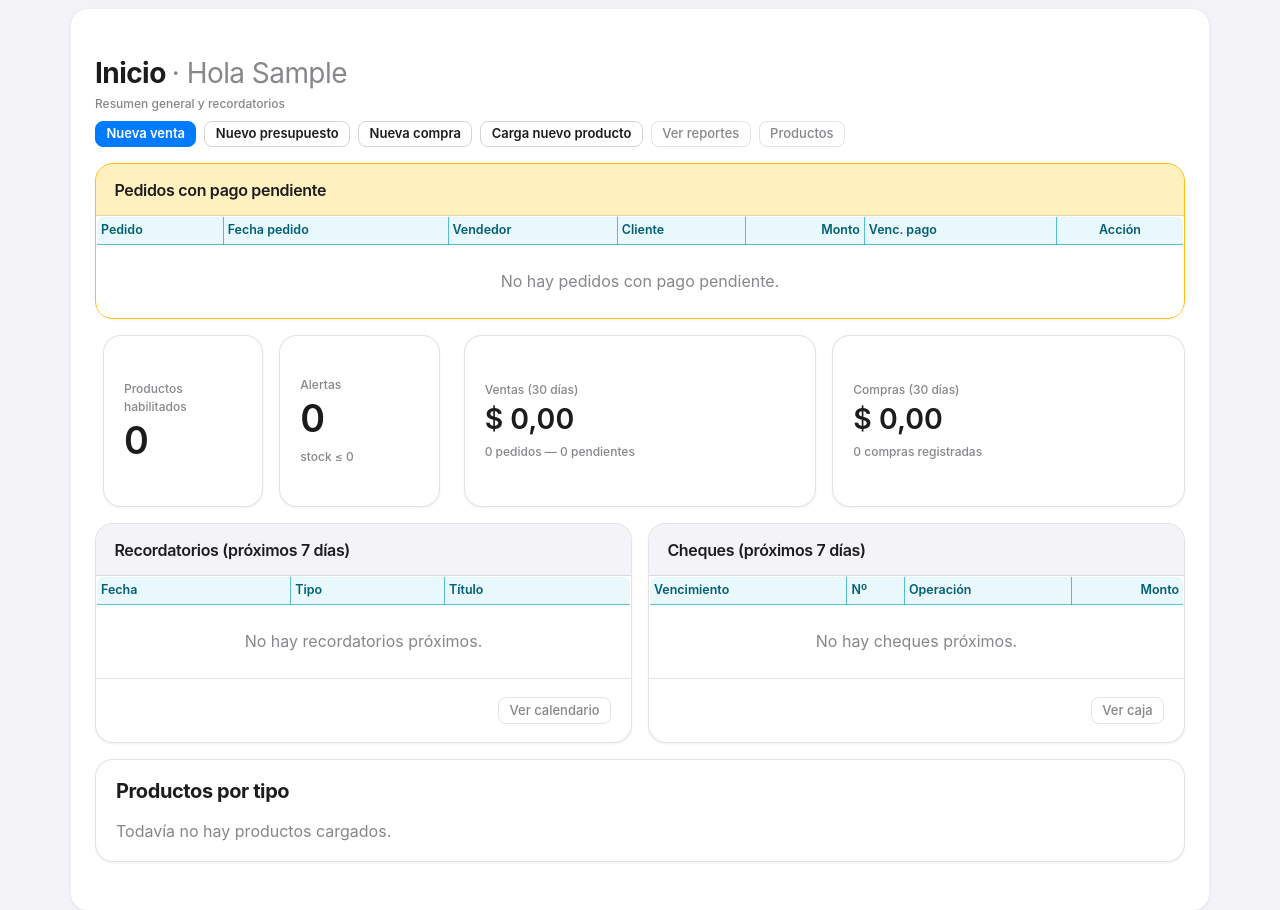
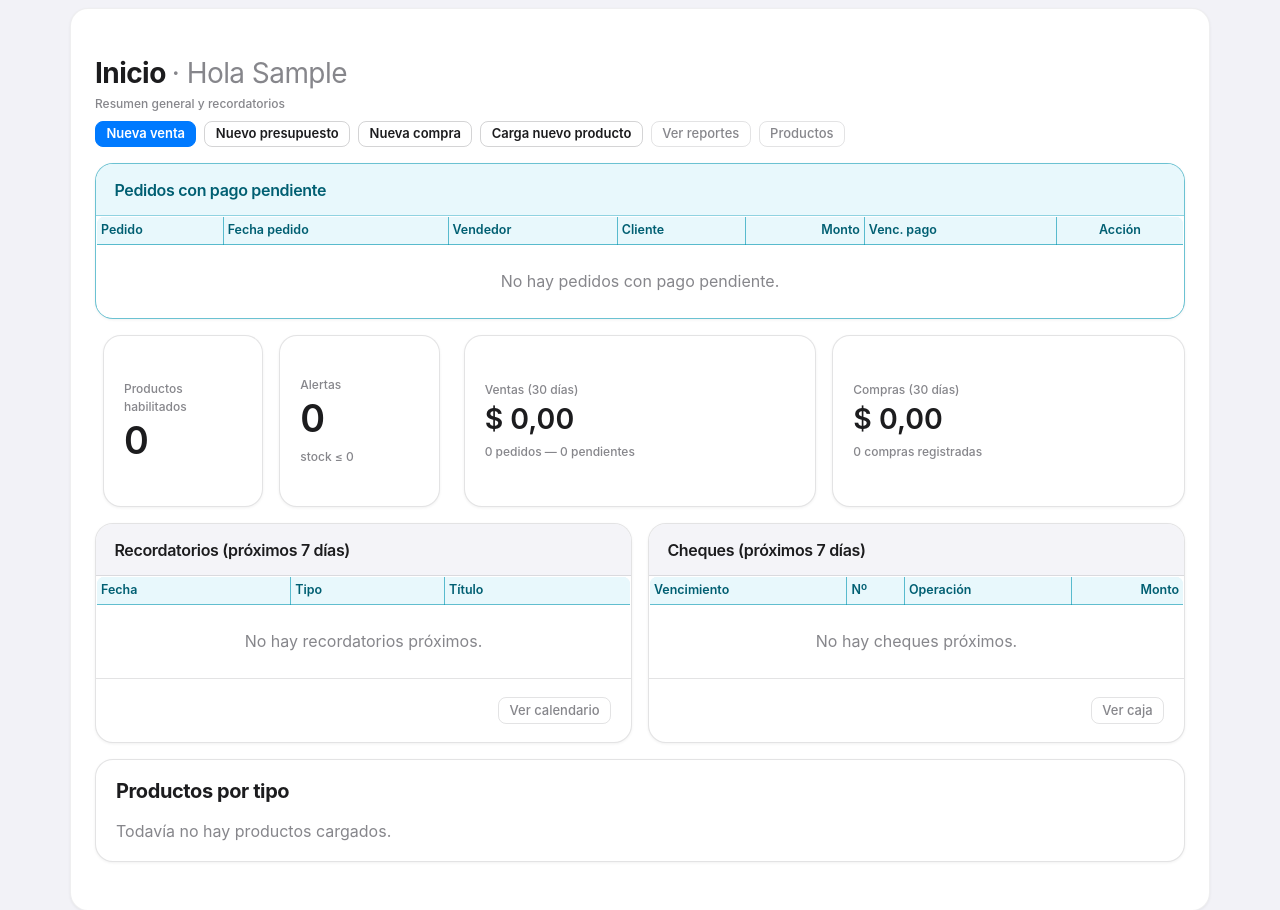
Before and after one commit to sironacooperativa-ship-it/sironanuevo, a Django app: page / in a window 1280 px wide. Shown: the part 53-963 px from the top of the page. Run offline with Django 5.2, Linux system fonts and the light colour scheme; the visitor is signed in with stand-in values (Sample User, id 1); data comes from the database, SQL or seed files in the repository; data that the repository does not hold is empty; parts of the project's set-up code (start-up, migrations or seed data) failed here and were passed over; some libraries are stand-ins or nearby versions.

Commit message:
UI: tarjetas de tablas pendientes en celeste/teal marca (sin naranja Bootstrap).
Made-with: Cursor

```diff
--- a/static/css/theme.css
+++ b/static/css/theme.css
@@ -565,6 +565,41 @@ body.app-sidebar-collapsed .app-sidebar-fixed {
   padding: 0.85rem 1.15rem;
 }
 
+/* Tarjeta con tabla (p. ej. pedidos pendiente): celeste + borde teal logo — reemplaza warning/naranja */
+.card.sirona-card-table-accent {
+  border-color: rgba(0, 151, 178, 0.58) !important;
+  border-width: 1px;
+}
+
+.card.sirona-card-table-accent > .card-header.sirona-card-header-table-accent {
+  background: var(--sirona-sky-soft) !important;
+  color: var(--sirona-teal-deep) !important;
+  border-bottom: 1px solid rgba(0, 151, 178, 0.38) !important;
+}
+
+.card.sirona-card-table-accent > .card-footer {
+  border-top-color: rgba(0, 151, 178, 0.28);
+  background: #fff;
+}
+
+.badge.sirona-badge-table-accent {
+  background: var(--sirona-sky) !important;
+  color: var(--sirona-teal-deep) !important;
+  font-weight: 600;
+  border: 1px solid rgba(0, 151, 178, 0.35);
+}
+
+/* Misma apariencia si alguna plantilla sigue usando Bootstrap warning en la tarjeta */
+.card.border-warning {
+  border-color: rgba(0, 151, 178, 0.58) !important;
+}
+
+.card.border-warning > .card-header.bg-warning.bg-opacity-25 {
+  background: var(--sirona-sky-soft) !important;
+  color: var(--sirona-teal-deep) !important;
+  border-bottom-color: rgba(0, 151, 178, 0.38) !important;
+}
+
 .card-body {
   padding: 1.15rem 1.25rem;
 }
--- a/templates/base.html
+++ b/templates/base.html
@@ -15,7 +15,7 @@
       href="https://cdn.jsdelivr.net/npm/bootstrap@5.3.3/dist/css/bootstrap.min.css"
       rel="stylesheet"
     />
-    <link href="{% static 'css/theme.css' %}?v=ios-2026g" rel="stylesheet" />
+    <link href="{% static 'css/theme.css' %}?v=ios-2026h" rel="stylesheet" />
     <link href="{% static 'css/sirona-calc.css' %}" rel="stylesheet" />
     <style>
       /* Respaldo en el HTML: grilla + flex sin min-width que rompa el teclado */
--- a/templates/core/home.html
+++ b/templates/core/home.html
@@ -67,11 +67,11 @@
     </div>
   </div>
 
-  <div class="card shadow-sm border-warning mb-3">
-    <div class="card-header bg-warning bg-opacity-25 fw-semibold d-flex flex-wrap align-items-center gap-2">
+  <div class="card shadow-sm sirona-card-table-accent mb-3">
+    <div class="card-header sirona-card-header-table-accent fw-semibold d-flex flex-wrap align-items-center gap-2">
       <span class="me-auto">Pedidos con pago pendiente</span>
       {% if ventas_pendientes_total %}
-        <span class="badge text-bg-warning text-dark">{{ ventas_pendientes_total }} sin cobrar</span>
+        <span class="badge rounded-pill sirona-badge-table-accent">{{ ventas_pendientes_total }} sin cobrar</span>
       {% endif %}
     </div>
     <div class="card-body p-0">
--- a/templates/core/home_vendedor.html
+++ b/templates/core/home_vendedor.html
@@ -43,8 +43,8 @@
     </div>
   </div>
 
-  <div class="card shadow-sm border-warning">
-    <div class="card-header bg-warning bg-opacity-25 fw-semibold">Mis pedidos con pago pendiente</div>
+  <div class="card shadow-sm sirona-card-table-accent">
+    <div class="card-header sirona-card-header-table-accent fw-semibold">Mis pedidos con pago pendiente</div>
     <div class="card-body p-0">
       <div class="table-responsive">
         <table class="table table-sm align-middle mb-0">
```
